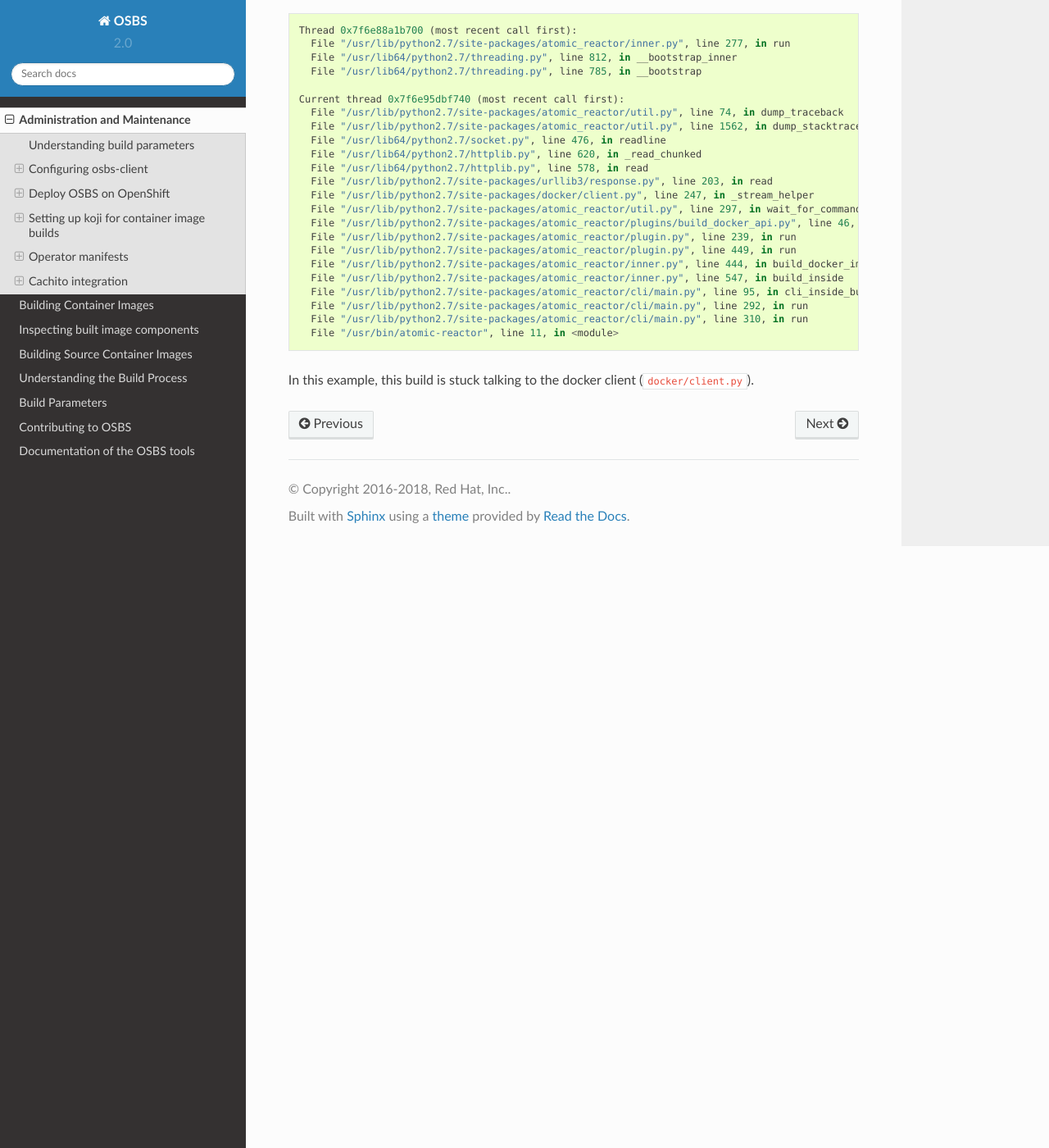
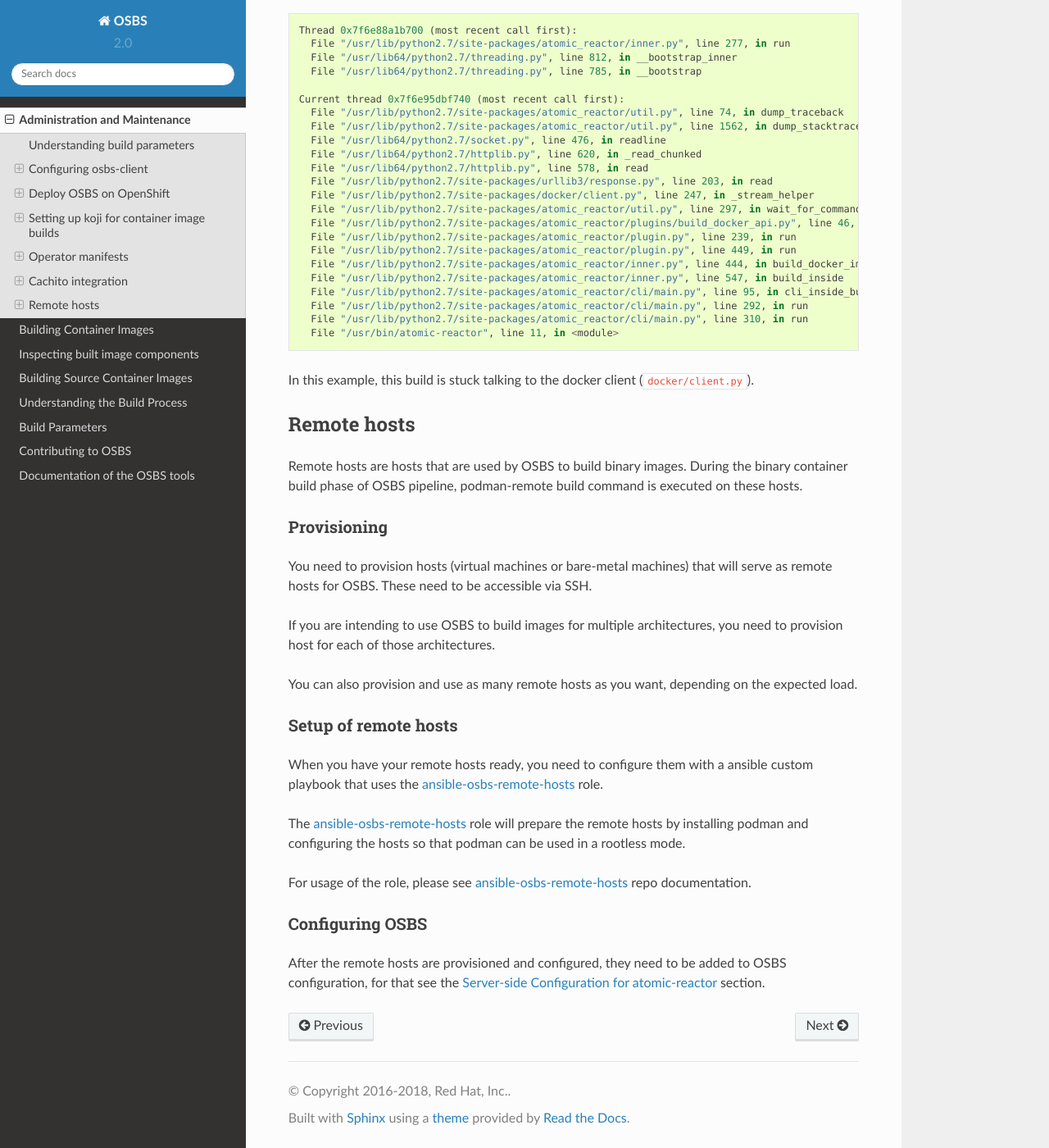
Before and after one commit to containerbuildsystem/osbs-docs, a Sphinx documentation site: the page built from docs/admins.rst, in a window 1280 px wide and 1400 px high, scrolled down 10034 px. Shown: the whole window at 82% size. Built offline with Sphinx 7.4.7 and the Read the Docs theme 2.0.0, drawn with Linux system fonts in a browser that asks for light colours.

Commit message:
Add documentation for remote hosts upstream
Documents what remote hosts are and how to configure them

CLOUDBLD-9877

Signed-off-by: mkosiarc <mkosiarc@redhat.com>

```diff
--- a/docs/admins.rst
+++ b/docs/admins.rst
@@ -594,3 +594,42 @@
 In this example, this build is stuck talking to the docker client (``docker/client.py``).
 
 .. _`config.json`: https://github.com/containerbuildsystem/atomic-reactor/blob/master/atomic_reactor/schemas/config.json
+
+Remote hosts
+------------
+
+Remote hosts are hosts that are used by OSBS to build binary images.
+During the binary container build phase of OSBS pipeline, podman-remote build command is
+executed on these hosts.
+
+Provisioning
+~~~~~~~~~~~~
+
+You need to provision hosts (virtual machines or bare-metal machines) that will serve
+as remote hosts for OSBS. These need to be accessible via SSH.
+
+If you are intending to use OSBS to build images for multiple architectures,
+you need to provision host for each of those architectures.
+
+You can also provision and use as many remote hosts
+as you want, depending on the expected load.
+
+
+Setup of remote hosts
+~~~~~~~~~~~~~~~~~~~~~
+
+When you have your remote hosts ready, you need to configure them with a ansible
+custom playbook that uses the `ansible-osbs-remote-hosts`_ role.
+
+The `ansible-osbs-remote-hosts`_ role will prepare the remote hosts by installing
+podman and configuring the hosts so that podman can be used in a rootless mode.
+
+For usage of the role, please see `ansible-osbs-remote-hosts`_ repo documentation.
+
+.. _`ansible-osbs-remote-hosts`: https://github.com/containerbuildsystem/ansible-role-osbs-remote-hosts
+
+Configuring OSBS
+~~~~~~~~~~~~~~~~
+
+After the remote hosts are provisioned and configured, they need to be added to
+OSBS configuration, for that see the :ref:`config.yaml` section.
```
